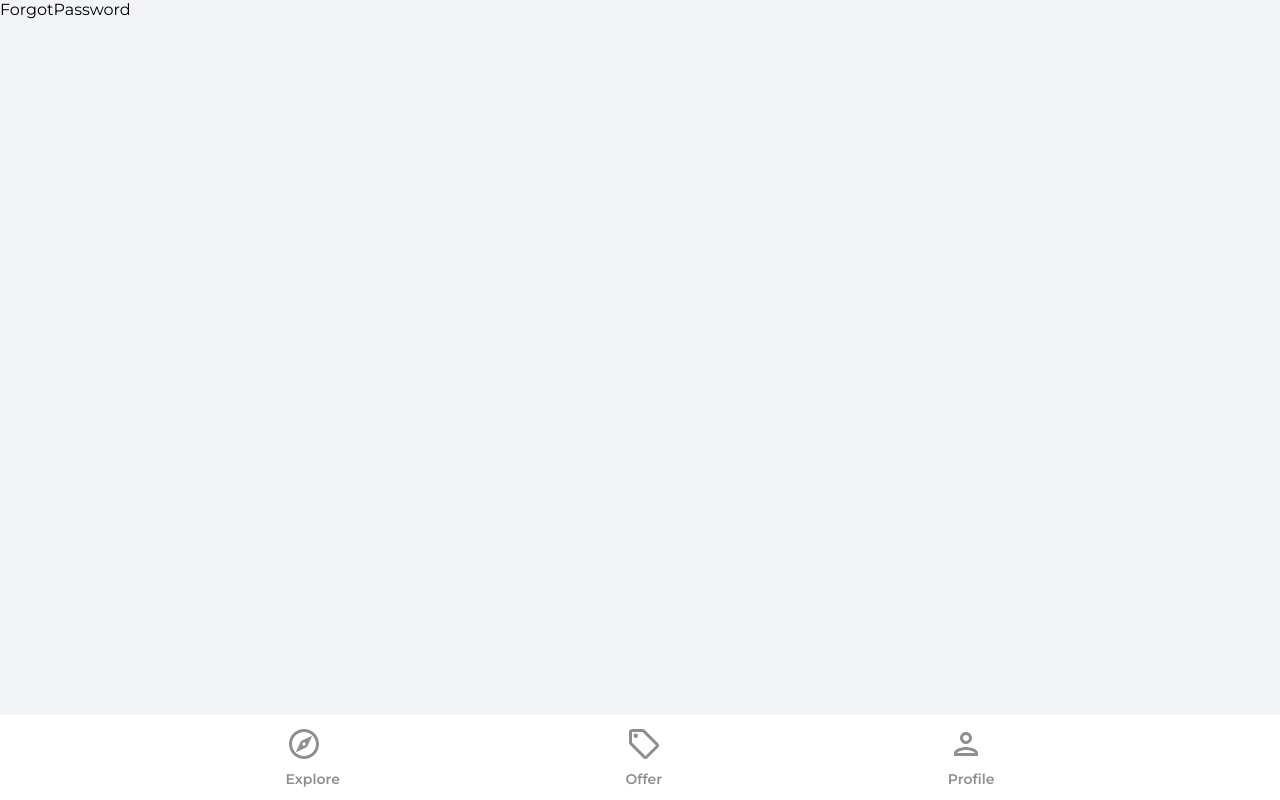
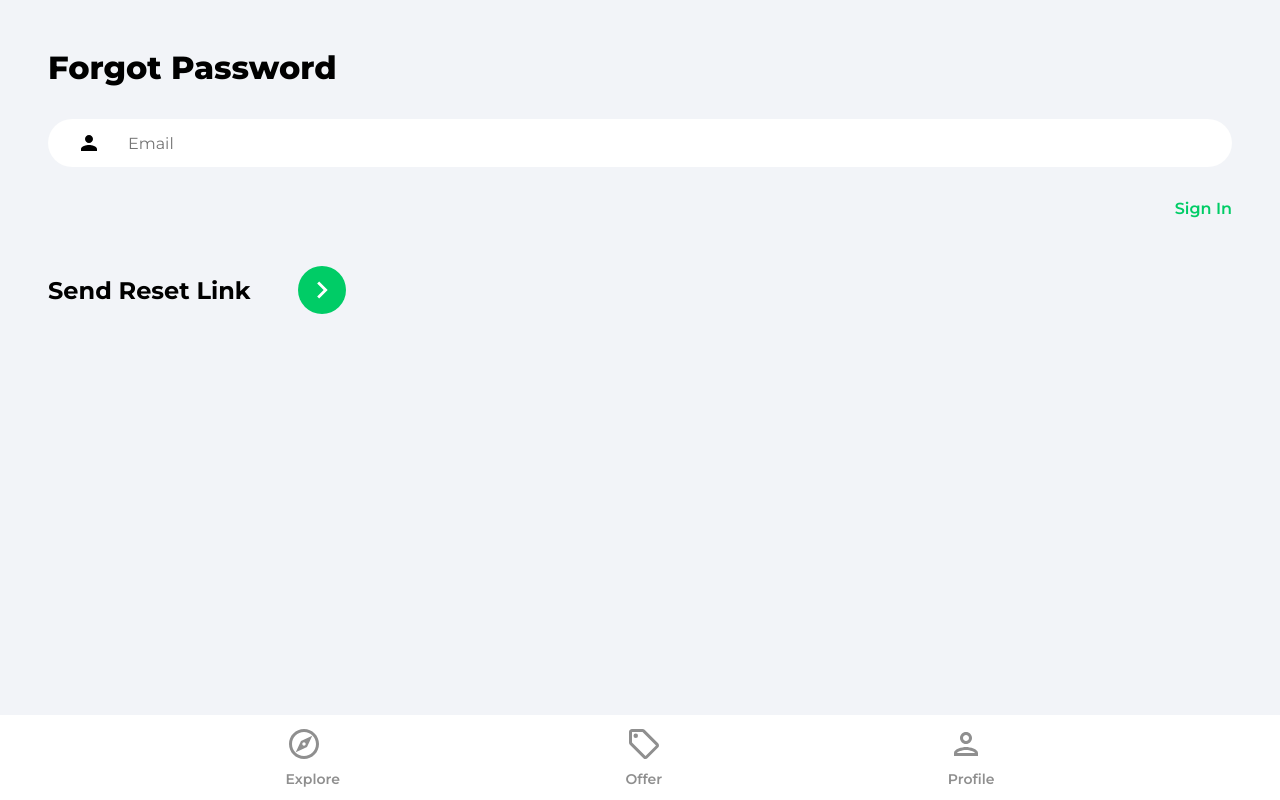
Before and after one commit to frankvazk/house-marketplace-app, a React (Create React App) app: page /forgot-password in a window 1280 px wide. Built offline with nearby package versions, Linux system fonts and the light colour scheme.

Commit message:
Password Reset for Email Authentication

```diff
--- a/src/pages/ForgotPassword.jsx
+++ b/src/pages/ForgotPassword.jsx
@@ -1,7 +1,55 @@
-import React from "react";
+import React, { useState } from "react";
+import { getAuth, sendPasswordResetEmail } from "firebase/auth";
+import { toast } from "react-toastify";
+import { ReactComponent as ArrowRightIcon } from "../assets/svg/keyboardArrowRightIcon.svg";
+import { Link } from "react-router-dom";
 
 const ForgotPassword = () => {
-  return <div>ForgotPassword</div>;
+  const [email, setEmail] = useState("");
+  const onChange = (e) => {
+    setEmail(e.target.value);
+  };
+
+  const onSubmit = async (e) => {
+    e.preventDefault();
+    try {
+      const auth = getAuth();
+      await sendPasswordResetEmail(auth, email);
+      toast.success("Reset email was sent");
+    } catch (error) {
+      toast.error("Could not reset password right now! Try later.");
+    }
+  };
+
+  return (
+    <div className="pageContainer">
+      <header>
+        <p className="pageHeader">Forgot Password</p>
+      </header>
+      <main>
+        <form onSubmit={onSubmit}>
+          <input
+            type="email"
+            placeholder="Email"
+            id="email"
+            value={email}
+            className="emailInput"
+            onChange={onChange}
+          />
+          <Link className="forgotPasswordLink" to="/sign-in">
+            Sign In
+          </Link>
+
+          <div className="signInBar">
+            <div className="signInText">Send Reset Link</div>
+            <button className="signInButton">
+              <ArrowRightIcon fill="#fff" width="34px" height="34px" />
+            </button>
+          </div>
+        </form>
+      </main>
+    </div>
+  );
 };
 
 export default ForgotPassword;
```
